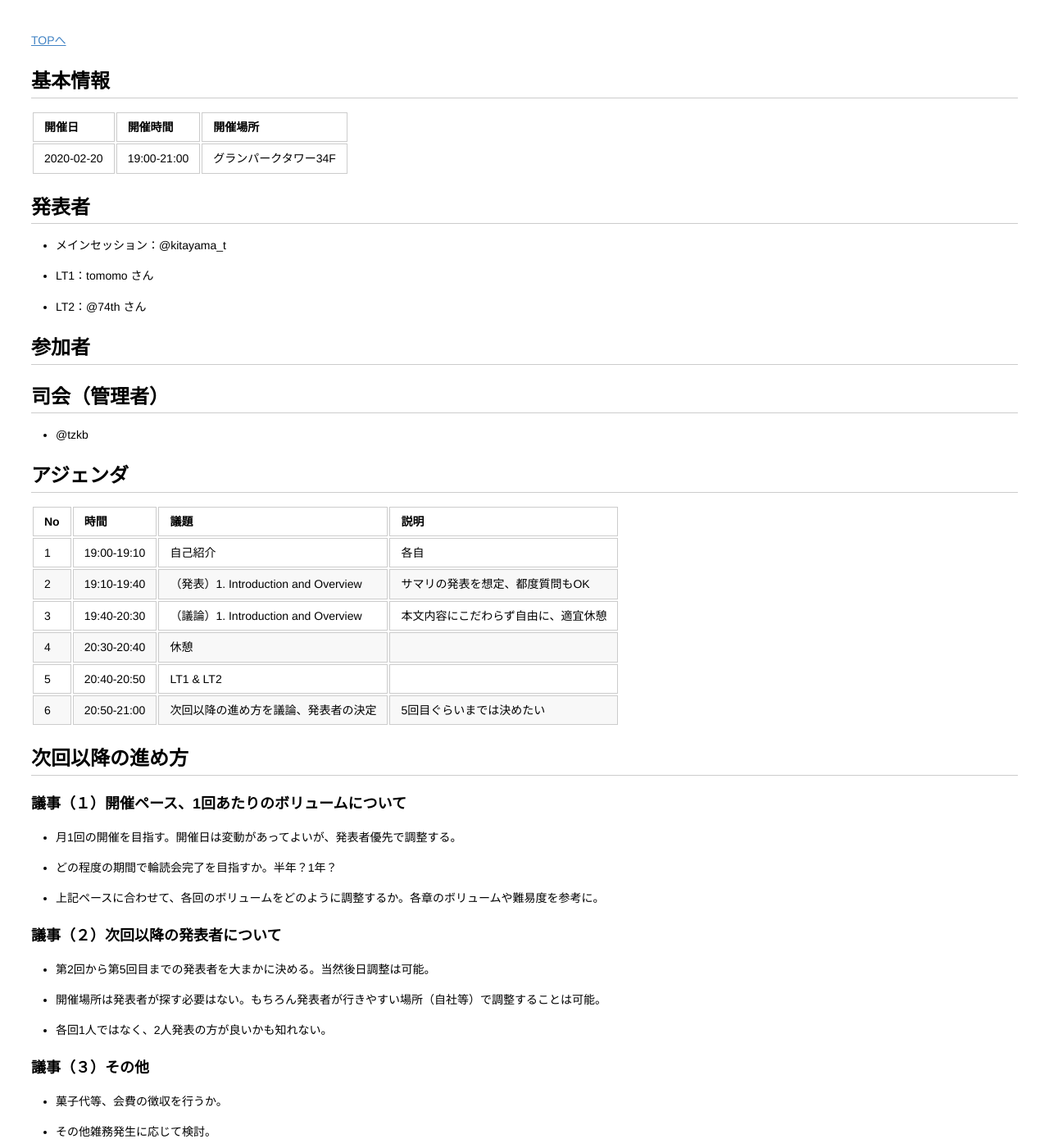
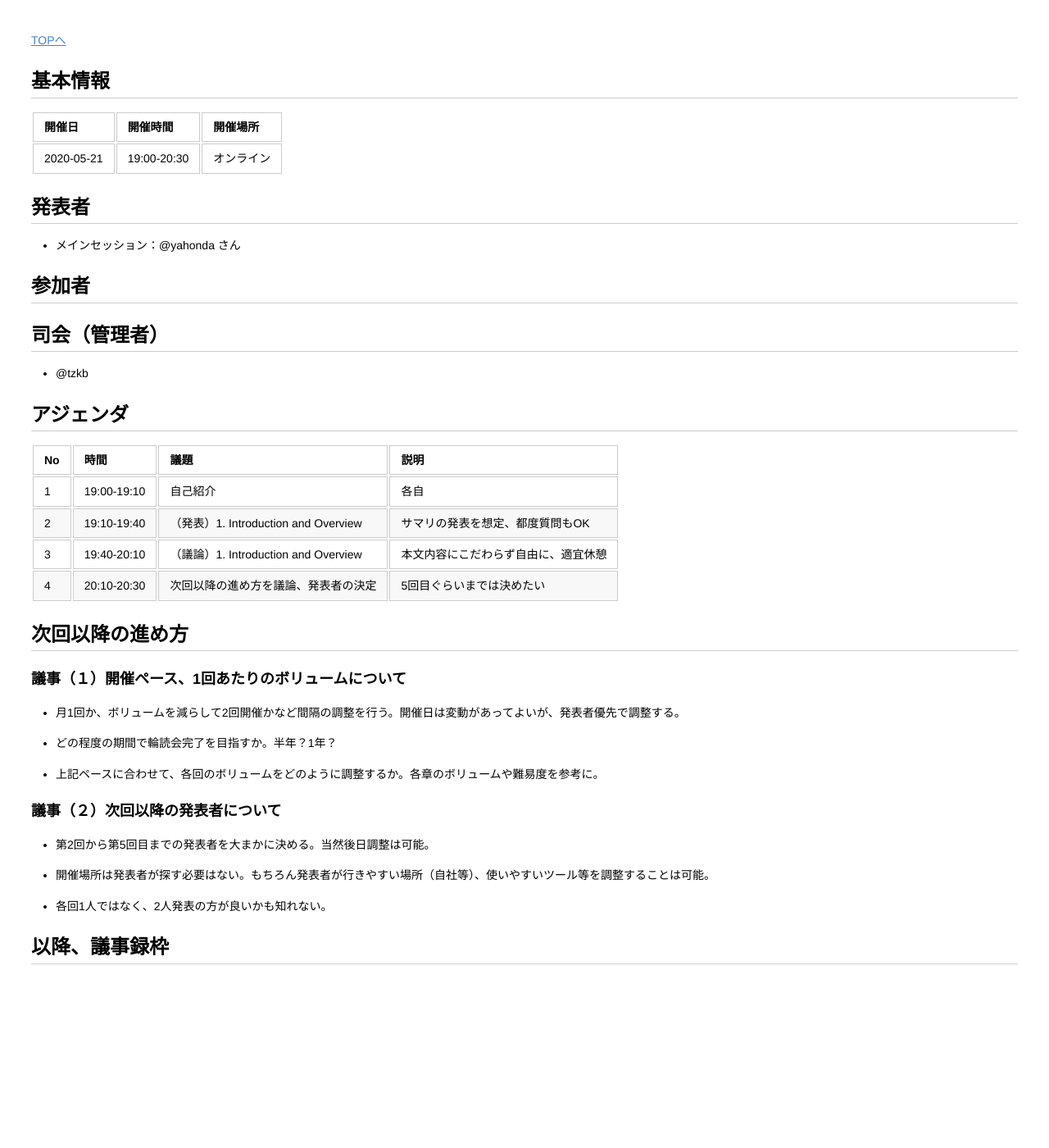
Before and after one commit to Database-Internals-Reading-Group-Japan/group-tokyo, a Jekyll site: the page built from No01/20200220/agenda.md, in a window 1280 px wide and 1400 px high. Shown: the whole window at 82% size. Built offline with Jekyll 4.4.1, drawn with Linux system fonts in a browser that asks for light colours.

Commit message:
Update agenda.md

```diff
--- a/No01/20200220/agenda.md
+++ b/No01/20200220/agenda.md
@@ -8,12 +8,10 @@ title: 20200220
 
 |開催日|開催時間|開催場所|
 |---|---|---|
-|2020-02-20|19:00-21:00|グランパークタワー34F|
+|2020-05-21|19:00-20:30|オンライン|
 
 ## 発表者
-- メインセッション：@kitayama_t
-- LT1：tomomo さん
-- LT2：@74th さん
+- メインセッション：@yahonda さん
 
 ## 参加者
 
@@ -28,29 +26,21 @@ title: 20200220
 |---|---|---|---|
 |1|19:00-19:10|自己紹介|各自|
 |2|19:10-19:40|（発表）1. Introduction and Overview|サマリの発表を想定、都度質問もOK|
-|3|19:40-20:30|（議論）1. Introduction and Overview|本文内容にこだわらず自由に、適宜休憩|
-|4|20:30-20:40|休憩||
-|5|20:40-20:50|LT1 & LT2||
-|6|20:50-21:00|次回以降の進め方を議論、発表者の決定|5回目ぐらいまでは決めたい|
+|3|19:40-20:10|（議論）1. Introduction and Overview|本文内容にこだわらず自由に、適宜休憩|
+|4|20:10-20:30|次回以降の進め方を議論、発表者の決定|5回目ぐらいまでは決めたい|
 
 ## 次回以降の進め方
 
 ### 議事（１）開催ペース、1回あたりのボリュームについて
 
-- 月1回の開催を目指す。開催日は変動があってよいが、発表者優先で調整する。
+- 月1回か、ボリュームを減らして2回開催かなど間隔の調整を行う。開催日は変動があってよいが、発表者優先で調整する。
 - どの程度の期間で輪読会完了を目指すか。半年？1年？
 - 上記ペースに合わせて、各回のボリュームをどのように調整するか。各章のボリュームや難易度を参考に。
 
 ### 議事（２）次回以降の発表者について
 
 - 第2回から第5回目までの発表者を大まかに決める。当然後日調整は可能。
-- 開催場所は発表者が探す必要はない。もちろん発表者が行きやすい場所（自社等）で調整することは可能。
+- 開催場所は発表者が探す必要はない。もちろん発表者が行きやすい場所（自社等）、使いやすいツール等を調整することは可能。
 - 各回1人ではなく、2人発表の方が良いかも知れない。
 
-### 議事（３）その他
-
-- 菓子代等、会費の徴収を行うか。
-- その他雑務発生に応じて検討。
-
-
 ## 以降、議事録枠
```
Also changed, not shown: other parts of No01/20200220/agenda.md (+1 -1 lines).
